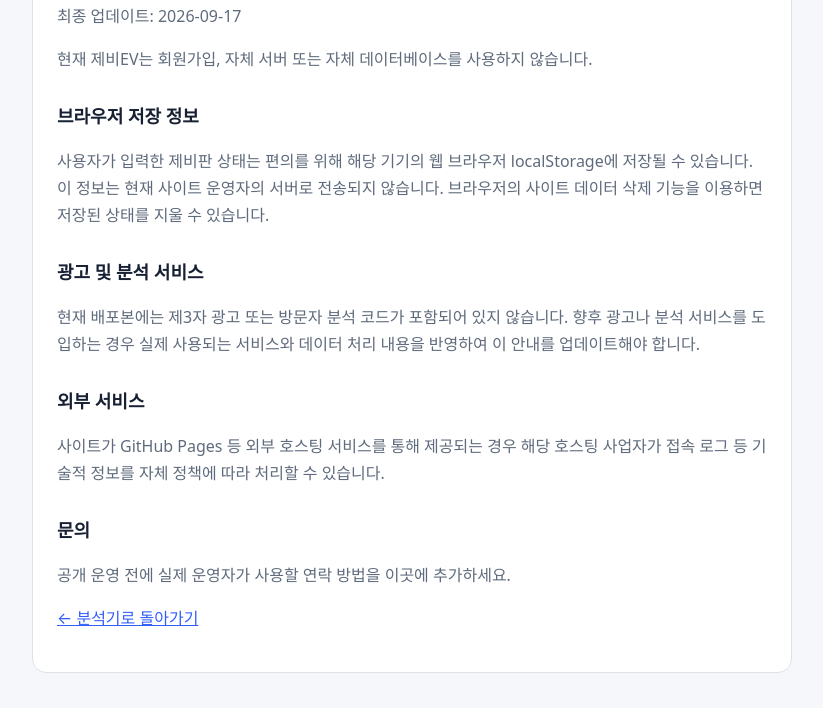
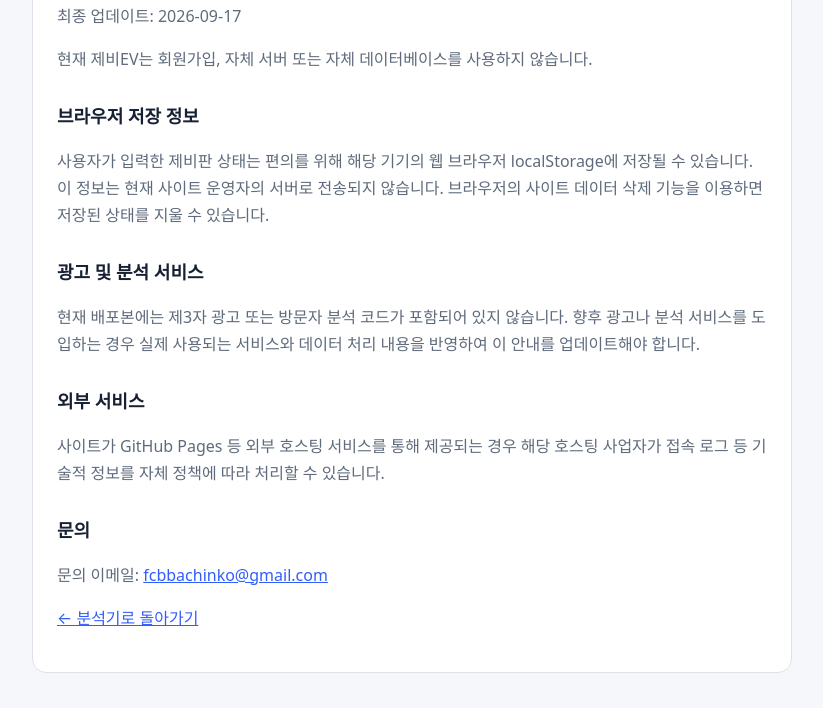
Before and after one commit to dongoh5103-ctrl/bbachinko, a plain HTML site: page privacy.html in a window 1280 px wide. Shown: the part 118-826 px from the top of the page, without its empty margins (228-1051 px from the left). Drawn offline with Linux system fonts and the light colour scheme.

Commit message:
Add files via upload

```diff
--- a/privacy.html
+++ b/privacy.html
@@ -1 +1 @@
-<!doctype html><html lang="ko"><head><meta charset="utf-8"><meta name="viewport" content="width=device-width,initial-scale=1"><title>개인정보 처리 안내 | 제비EV</title><style>body{font-family:system-ui,-apple-system,"Noto Sans KR",sans-serif;line-height:1.7;color:#172033;background:#f6f7fb;margin:0}.w{max-width:760px;margin:auto;padding:35px 18px}article{background:white;border:1px solid #dce1ea;border-radius:14px;padding:24px}h1{margin-top:0}h2{font-size:18px;margin-top:28px}p,li{color:#5f6b7c}a{color:#315efb}</style></head><body><main class="w"><article><h1>개인정보 처리 안내</h1><p>최종 업데이트: 2026-09-17</p><p>현재 제비EV는 회원가입, 자체 서버 또는 자체 데이터베이스를 사용하지 않습니다.</p><h2>브라우저 저장 정보</h2><p>사용자가 입력한 제비판 상태는 편의를 위해 해당 기기의 웹 브라우저 localStorage에 저장될 수 있습니다. 이 정보는 현재 사이트 운영자의 서버로 전송되지 않습니다. 브라우저의 사이트 데이터 삭제 기능을 이용하면 저장된 상태를 지울 수 있습니다.</p><h2>광고 및 분석 서비스</h2><p>현재 배포본에는 제3자 광고 또는 방문자 분석 코드가 포함되어 있지 않습니다. 향후 광고나 분석 서비스를 도입하는 경우 실제 사용되는 서비스와 데이터 처리 내용을 반영하여 이 안내를 업데이트해야 합니다.</p><h2>외부 서비스</h2><p>사이트가 GitHub Pages 등 외부 호스팅 서비스를 통해 제공되는 경우 해당 호스팅 사업자가 접속 로그 등 기술적 정보를 자체 정책에 따라 처리할 수 있습니다.</p><h2>문의</h2><p>공개 운영 전에 실제 운영자가 사용할 연락 방법을 이곳에 추가하세요.</p><p><a href="index.html">← 분석기로 돌아가기</a></p></article></main></body></html>
+<!doctype html><html lang="ko"><head><meta charset="utf-8"><meta name="viewport" content="width=device-width,initial-scale=1"><title>개인정보 처리 안내 | 제비EV</title><style>body{font-family:system-ui,-apple-system,"Noto Sans KR",sans-serif;line-height:1.7;color:#172033;background:#f6f7fb;margin:0}.w{max-width:760px;margin:auto;padding:35px 18px}article{background:white;border:1px solid #dce1ea;border-radius:14px;padding:24px}h1{margin-top:0}h2{font-size:18px;margin-top:28px}p,li{color:#5f6b7c}a{color:#315efb}</style></head><body><main class="w"><article><h1>개인정보 처리 안내</h1><p>최종 업데이트: 2026-09-17</p><p>현재 제비EV는 회원가입, 자체 서버 또는 자체 데이터베이스를 사용하지 않습니다.</p><h2>브라우저 저장 정보</h2><p>사용자가 입력한 제비판 상태는 편의를 위해 해당 기기의 웹 브라우저 localStorage에 저장될 수 있습니다. 이 정보는 현재 사이트 운영자의 서버로 전송되지 않습니다. 브라우저의 사이트 데이터 삭제 기능을 이용하면 저장된 상태를 지울 수 있습니다.</p><h2>광고 및 분석 서비스</h2><p>현재 배포본에는 제3자 광고 또는 방문자 분석 코드가 포함되어 있지 않습니다. 향후 광고나 분석 서비스를 도입하는 경우 실제 사용되는 서비스와 데이터 처리 내용을 반영하여 이 안내를 업데이트해야 합니다.</p><h2>외부 서비스</h2><p>사이트가 GitHub Pages 등 외부 호스팅 서비스를 통해 제공되는 경우 해당 호스팅 사업자가 접속 로그 등 기술적 정보를 자체 정책에 따라 처리할 수 있습니다.</p><h2>문의</h2><p>문의 이메일: <a href="mailto:fcbbachinko@gmail.com">fcbbachinko@gmail.com</a></p><p><a href="index.html">← 분석기로 돌아가기</a></p></article></main></body></html>
```
